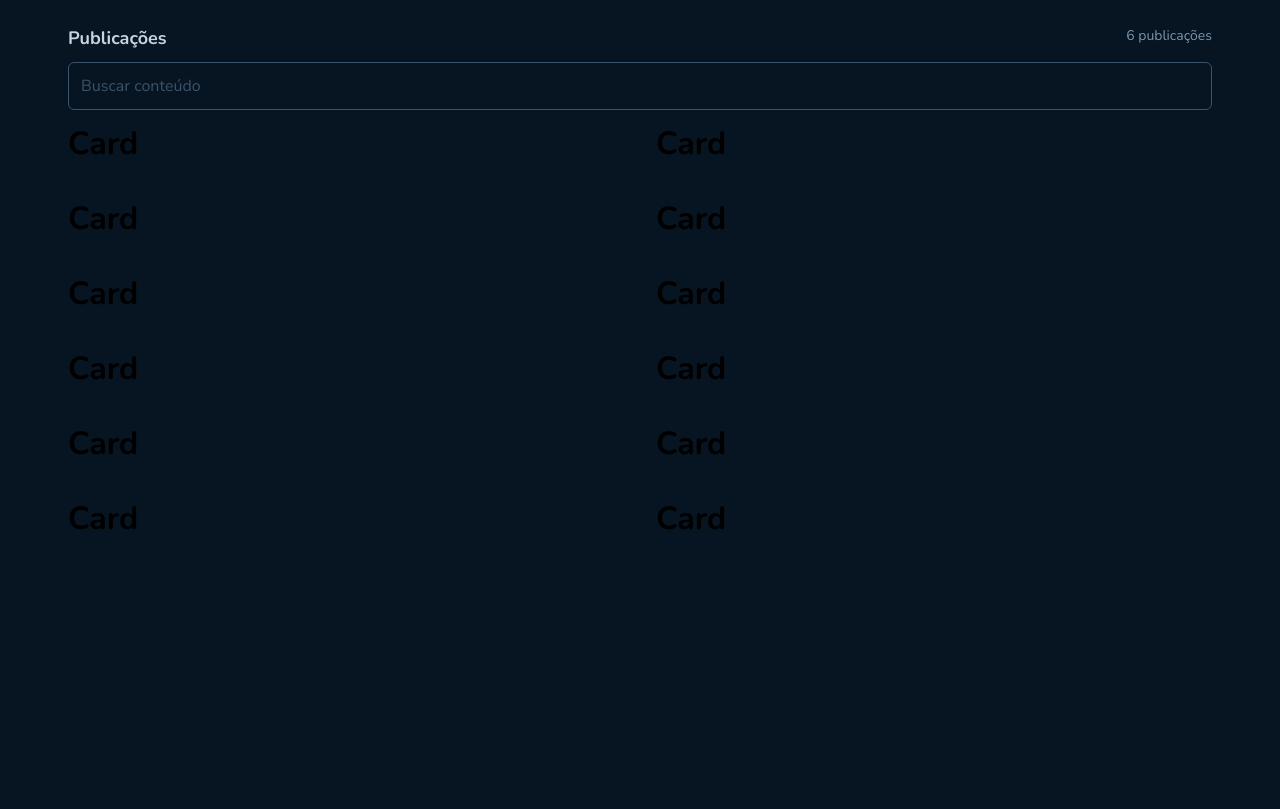
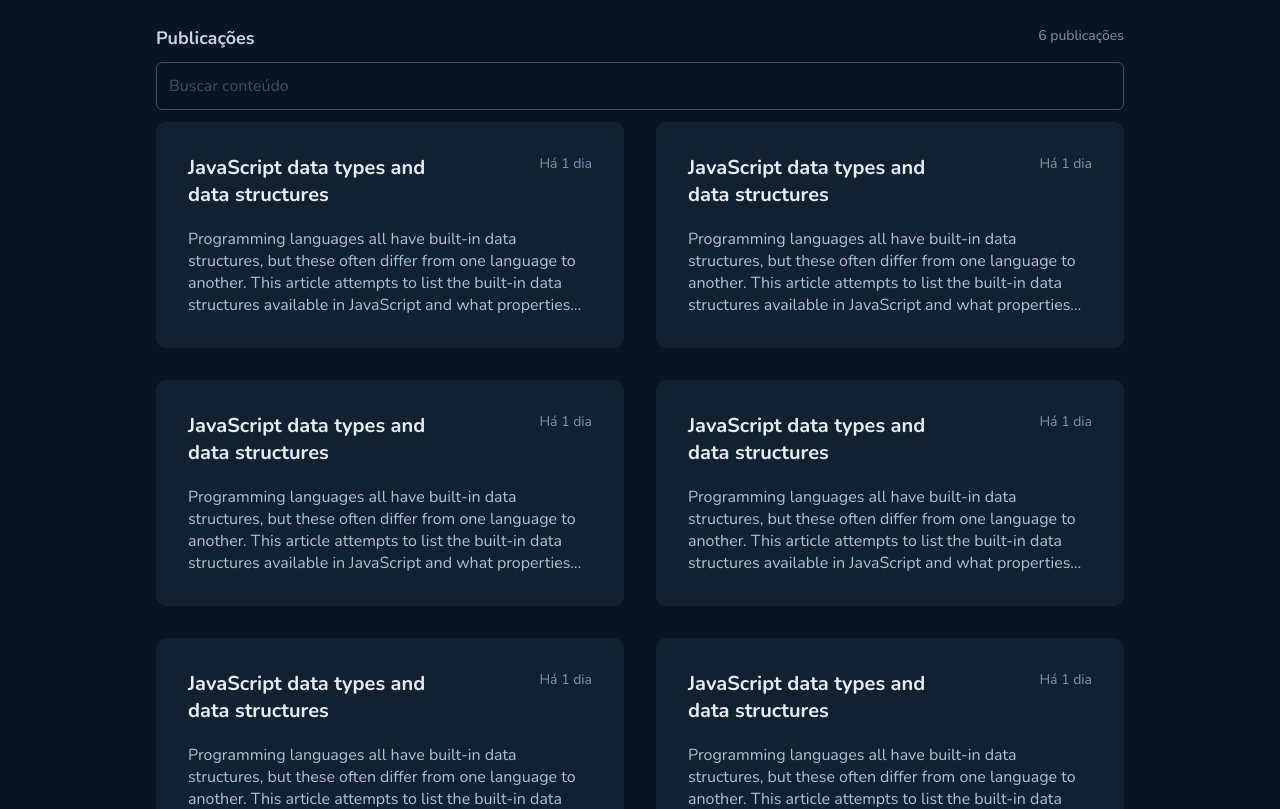
Before and after one commit to devco-devs/github-blog, a React (Vite) app: page / in a window 1280 px wide. Shown: the part 660-1469 px from the top of the page. Before the commit the page ends 1272 px from the top, so only its background shows below. Built offline with nearby package versions, Linux system fonts and the light colour scheme; no server answers.

Commit message:
feat: added PostCard component and adjusted layout max-width

```diff
--- /dev/null
+++ b/src/components/PostCard/index.tsx
@@ -0,0 +1,21 @@
+import { PostCardContainer, PostCardHeader } from "./styles";
+
+export function PostCard() {
+  return(
+    <PostCardContainer>
+      <PostCardHeader>
+        <h1>JavaScript data types and data structures</h1>
+        <span>Há 1 dia</span>
+      </PostCardHeader>
+
+      <p>Programming languages all have built-in data structures, but these often differ from one language to another. This article attempts to list the built-in data structures available in JavaScript and what properties they have. These can be used to build other data structures. Wherever possible, comparisons with other languages are drawn.
+
+Dynamic typing
+JavaScript is a loosely typed and dynamic language. Variables in JavaScript are not directly associated with any particular value type, and any variable can be assigned (and re-assigned) values of all types:
+
+let foo = 42; // foo is now a number
+foo = 'bar'; // foo is now a string
+foo = true; // foo is now a boolean</p>
+    </PostCardContainer>
+  )
+}
--- /dev/null
+++ b/src/components/PostCard/styles.ts
@@ -0,0 +1,36 @@
+import styled from "styled-components";
+
+export const PostCardContainer = styled.div`
+padding: 32px;
+display: flex;
+flex-direction: column;
+gap: 1.25rem;
+border-radius: 10px;
+color: ${({theme}) => theme.colors.text};
+background-color: ${({theme}) => theme.colors.post};
+
+p {
+  text-overflow: ellipsis;
+  overflow: hidden;
+  display: -webkit-box;
+  -webkit-line-clamp: 4;
+  -webkit-box-orient: vertical;
+}
+`
+
+export const PostCardHeader = styled.header`
+display: flex;
+justify-content: space-between;
+
+h1 {
+  font-size: 1.25rem;
+  font-weight: 700;
+  color: ${({theme}) => theme.colors.title};
+  max-width: 70%;
+}
+
+span {
+  font-size: 0.875rem;
+  color: ${({theme}) => theme.colors.span};
+}
+`;
--- a/src/components/Posts/index.tsx
+++ b/src/components/Posts/index.tsx
@@ -1,4 +1,6 @@
+import { PostCard } from "../PostCard";
 import { SearchInput } from "../SearchInput";
+
 import { PostsContainer, PostsHeader, PostListContainer } from "./styles";
 
 export function Posts() {
@@ -6,15 +8,17 @@
     <PostsContainer>
       <PostsHeader>
       <h1>Publicações</h1>
+      {/*  TODO: TORNAR DINÂMICO */}
       <span>6 publicações</span>
       </PostsHeader>
+
+      {/*  TODO: IMPLEMENTAR FUNCIONALIDADE DE SEARCH */}
       <SearchInput />
 
+{/*  TODO: TRAZER DADOS DA REQUISIÇÃO */}
       <PostListContainer>
         {[...Array(12).keys()].map(item => (
-          <div>
-            <h1>Card</h1>
-          </div>
+          <PostCard />
         ))}
       </PostListContainer>
     </PostsContainer>
--- a/src/layout/DefaultLayout/styles.ts
+++ b/src/layout/DefaultLayout/styles.ts
@@ -1,7 +1,7 @@
 import styled from "styled-components";
 
 export const LayoutContainer = styled.div`
-max-width: 74rem;
+max-width: 63rem;
 margin: 0 auto;
 padding: 0 1.25rem;
 
```
